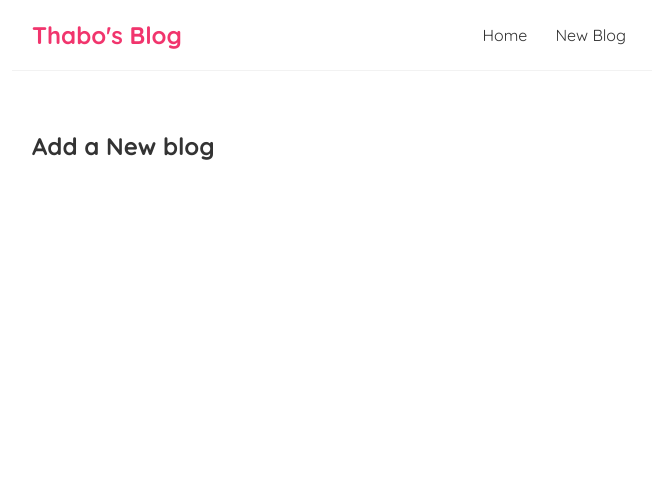
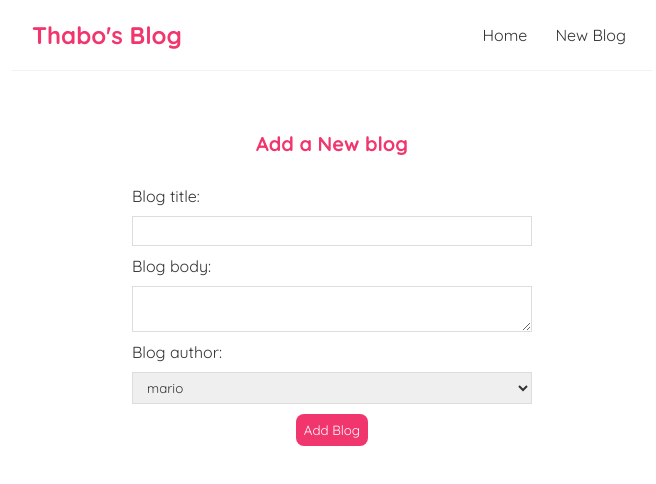
Before and after one commit to thabo-lebelo/react-blog, a React (Create React App) app: page /create in a window 1280 px wide. Shown: the top 484 px of the page, without its empty margins (308-964 px from the left). Built offline with nearby package versions, Linux system fonts and the light colour scheme.

Commit message:
Controlled inputs (forms)

```diff
--- a/src/Create.js
+++ b/src/Create.js
@@ -1,9 +1,39 @@
+import { useState, useEffect } from 'react';
+
 const Create = () => {
+    const [title, setTitle] = useState('');
+    const [body, setBody] = useState('');
+    const [author, setAuthor] = useState('mario')
+
     return (
         <div className="create">
             <h2>Add a New blog</h2>
+            <form>
+                <label>Blog title:</label>
+                <input
+                    type="text"
+                    required
+                    value={title}
+                    onChange={(e) => setTitle(e.target.value)}
+                />
+                <label>Blog body:</label>
+                <textarea
+                    required
+                    value={body}
+                    onChange={(e) => setBody(e.target.value)}
+                ></textarea>
+                <label>Blog author:</label>
+                <select
+                    value={author}
+                    onChange={(e) => setAuthor(e.target.value)}
+                >
+                    <option value="mario">mario</option>
+                    <option value="yoshi">yoshi</option>
+                </select>
+                <button>Add Blog</button>
+            </form>
         </div>
-     );
-  };
+    );
+};
 
-  export default Create;
+export default Create;
--- a/src/index.css
+++ b/src/index.css
@@ -68,3 +68,34 @@
   border-radius: 8px;
   cursor: pointer;
 }
+/* create new blog form */
+.create {
+  max-width: 400px;
+  margin: 0 auto;
+  text-align: center;
+}
+.create label {
+  text-align: left;
+  display: block;
+}
+.create h2 {
+  font-size: 20px;
+  color: #f1356d;
+  margin-bottom: 30px;
+}
+.create input, .create textarea, .create select {
+  width: 100%;
+  padding: 6px 10px;
+  margin: 10px 0;
+  border: 1px solid #ddd;
+  box-sizing: border-box;
+  display: block;
+}
+.create button {
+  background: #f1356d;
+  color: #fff;
+  border: 0;
+  padding: 8px;
+  border-radius: 8px;
+  cursor: pointer;
+}
```
